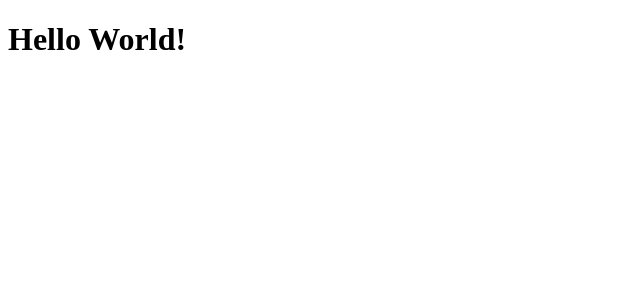
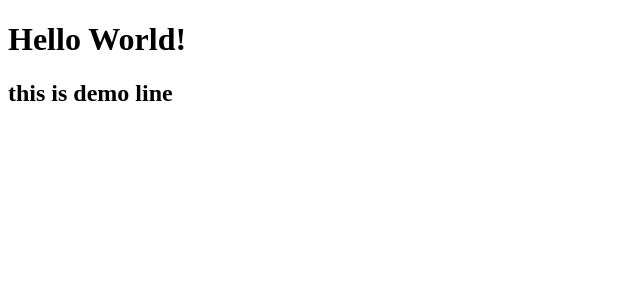
Before and after one commit to tanish-1/MERNRevs, a React (Vite) app: page / in a window 1280 px wide. Shown: the top 300 px of the page, without its empty margins (0-640 px from the left). Built offline with nearby package versions, Linux system fonts and the light colour scheme.

Commit message:
changes applied

```diff
--- a/src/App.jsx
+++ b/src/App.jsx
@@ -4,6 +4,7 @@ function App() {
   return (
     <div>
       <h1>Hello World!</h1>
+        <h2>this is demo line</h2>
     </div>
   )
 }
```
